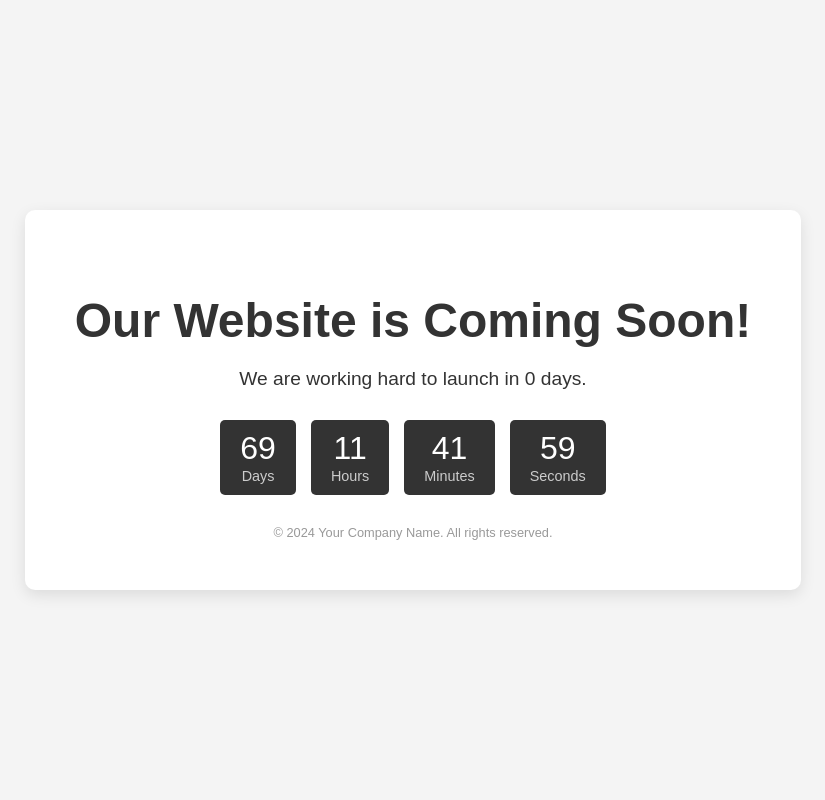
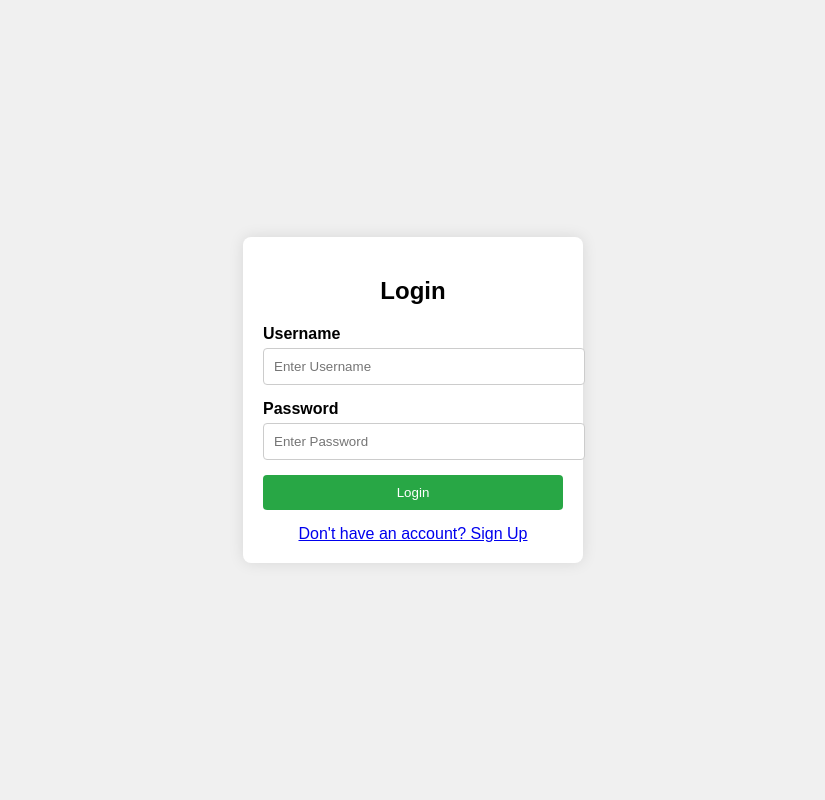
Before and after one commit to vishalchawla76/app_backend, a Flask app: page / in a window 1280 px wide. Shown: the whole page, without its empty margins (227-1052 px from the left). Run offline with Flask 3, Linux system fonts and the light colour scheme.

Commit message:
index added

```diff
--- a/app/templates/index.html
+++ b/app/templates/index.html
@@ -3,124 +3,77 @@
 <head>
     <meta charset="UTF-8">
     <meta name="viewport" content="width=device-width, initial-scale=1.0">
-    <title>Coming Soon</title>
+    <title>Login</title>
     <style>
         body {
             font-family: Arial, sans-serif;
-            background-color: #f4f4f4;
-            margin: 0;
-            padding: 0;
+            background-color: #f0f0f0;
             display: flex;
             justify-content: center;
             align-items: center;
             height: 100vh;
-            color: #333;
+            margin: 0;
         }
-
-        .container {
+        .login-container {
+            background-color: #fff;
+            padding: 20px;
+            border-radius: 8px;
+            box-shadow: 0 0 15px rgba(0, 0, 0, 0.1);
+            width: 300px;
+        }
+        .login-container h2 {
             text-align: center;
-            background: white;
-            padding: 50px;
-            box-shadow: 0 5px 15px rgba(0, 0, 0, 0.1);
-            border-radius: 10px;
-        }
-
-        h1 {
-            font-size: 3rem;
             margin-bottom: 20px;
         }
-
-        p {
-            font-size: 1.2rem;
-            margin-bottom: 30px;
+        .login-container label {
+            display: block;
+            margin-bottom: 5px;
+            font-weight: bold;
         }
-
-        .countdown {
-            display: flex;
-            justify-content: center;
-            gap: 15px;
+        .login-container input[type="text"],
+        .login-container input[type="password"] {
+            width: 100%;
+            padding: 10px;
+            margin-bottom: 15px;
+            border: 1px solid #ccc;
+            border-radius: 4px;
         }
-
-        .countdown div {
-            background: #333;
-            color: white;
-            padding: 10px 20px;
-            border-radius: 5px;
+        .login-container button {
+            width: 100%;
+            padding: 10px;
+            background-color: #28a745;
+            color: #fff;
+            border: none;
+            border-radius: 4px;
+            cursor: pointer;
         }
-
-        .countdown div span {
+        .login-container button:hover {
+            background-color: #218838;
+        }
+        .login-container .signup-link {
             display: block;
-            font-size: 2rem;
-        }
-
-        .countdown div small {
-            font-size: 0.9rem;
-            color: #ccc;
-        }
-
-        footer {
-            margin-top: 30px;
-            font-size: 0.8rem;
-            color: #999;
+            text-align: center;
+            margin-top: 15px;
         }
     </style>
 </head>
 <body>
-    <div class="container">
-        <h1>Our Website is Coming Soon!</h1>
-        <p>We are working hard to launch in <span id="launchDate">0</span> days.</p>
 
-        <div class="countdown">
-            <div>
-                <span id="days">00</span>
-                <small>Days</small>
-            </div>
-            <div>
-                <span id="hours">00</span>
-                <small>Hours</small>
-            </div>
-            <div>
-                <span id="minutes">00</span>
-                <small>Minutes</small>
-            </div>
-            <div>
-                <span id="seconds">00</span>
-                <small>Seconds</small>
-            </div>
+    <div class="login-container">
+        <h2>Login</h2>
+        <form action="/login" method="POST">
+            <label for="username">Username</label>
+            <input type="text" id="username" name="username" placeholder="Enter Username" required>
+
+            <label for="password">Password</label>
+            <input type="password" id="password" name="password" placeholder="Enter Password" required>
+
+            <button type="submit">Login</button>
+        </form>
+        <div class="signup-link">
+            <a href="/signup">Don't have an account? Sign Up</a>
         </div>
-
-        <footer>
-            &copy; 2024 Your Company Name. All rights reserved.
-        </footer>
     </div>
 
-    <script>
-        // Set the date we're counting down to
-        var countDownDate = new Date("Dec 31, 2024 00:00:00").getTime();
-
-        // Update the countdown every second
-        var countdownFunction = setInterval(function() {
-            var now = new Date().getTime();
-            var distance = countDownDate - now;
-
-            // Time calculations for days, hours, minutes and seconds
-            var days = Math.floor(distance / (1000 * 60 * 60 * 24));
-            var hours = Math.floor((distance % (1000 * 60 * 60 * 24)) / (1000 * 60 * 60));
-            var minutes = Math.floor((distance % (1000 * 60 * 60)) / (1000 * 60));
-            var seconds = Math.floor((distance % (1000 * 60)) / 1000);
-
-            // Display the result in the respective elements
-            document.getElementById("days").innerHTML = days;
-            document.getElementById("hours").innerHTML = hours;
-            document.getElementById("minutes").innerHTML = minutes;
-            document.getElementById("seconds").innerHTML = seconds;
-
-            // If the countdown is finished, display a message
-            if (distance < 0) {
-                clearInterval(countdownFunction);
-                document.querySelector(".container").innerHTML = "<h1>We Have Launched!</h1>";
-            }
-        }, 1000);
-    </script>
 </body>
 </html>
```
